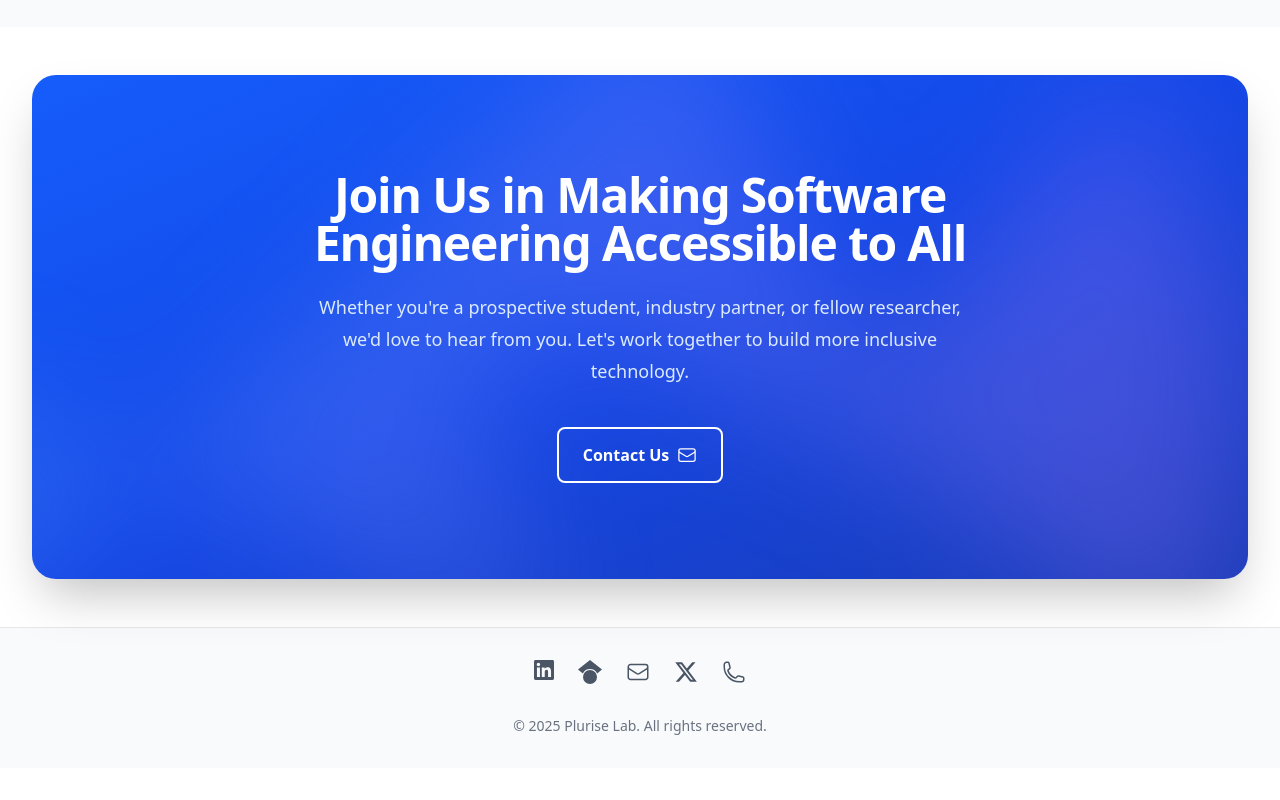
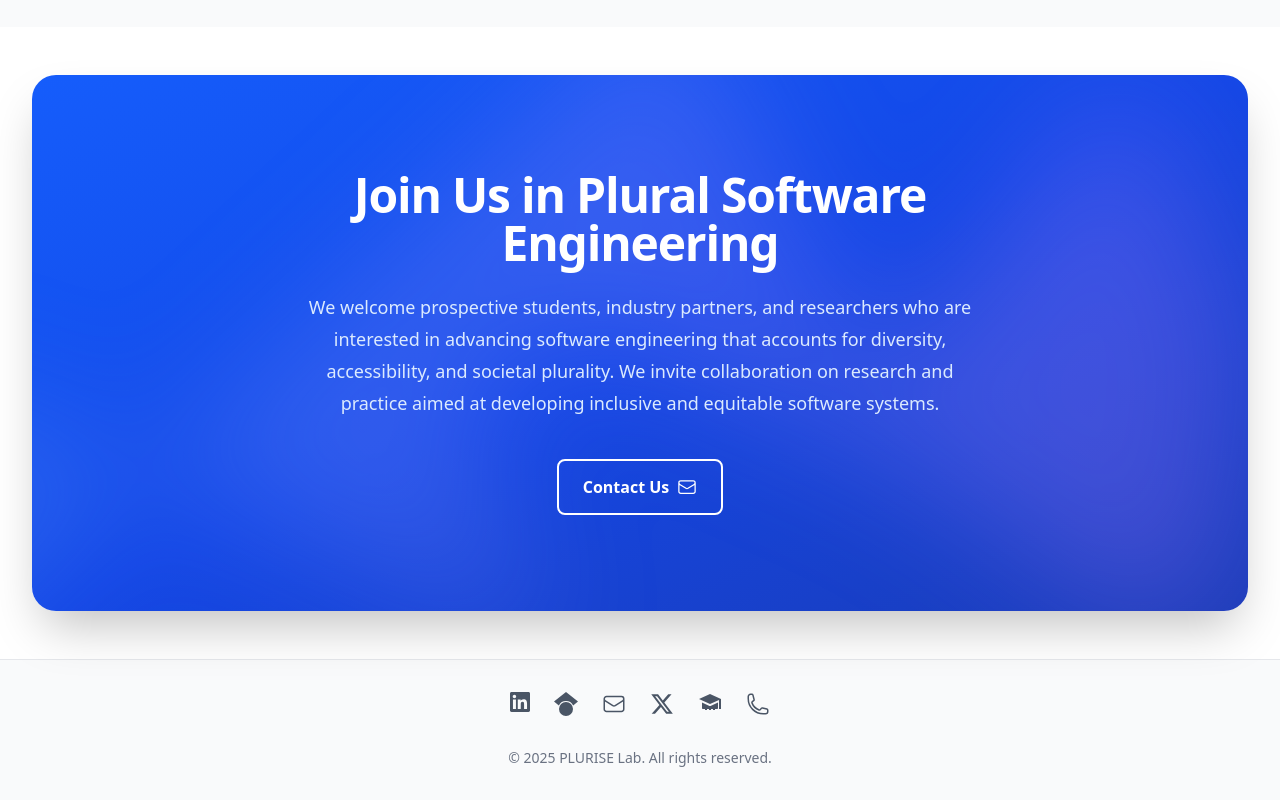
Before and after one commit to SeallLab/Portfolio-Website, a React (Vite) app in the folder client/: page / in a window 1280 px wide. Shown: the part 949-1749 px from the top of the page. Before the commit the page ends 1717 px from the top, so only its background shows below. Built offline with nearby package versions, Linux system fonts and the light colour scheme; no server answers.

Commit message:
Updated footer and add university icon

```diff
--- a/client/src/components/Footer.tsx
+++ b/client/src/components/Footer.tsx
@@ -4,6 +4,7 @@ import {
   EnvelopeIcon,
   TwitterIcon,
   PhoneIcon,
+  UniversityIcon,
 } from "./Icons";
 
 export default function Footer() {
@@ -27,6 +28,11 @@ export default function Footer() {
       name: "X (Twitter)",
       href: "https://x.com/softwaronnie",
       icon: TwitterIcon,
+    },
+    {
+      name: "University Profile",
+      href: "https://profiles.ucalgary.ca/ronnie-de-souza-santos",
+      icon: UniversityIcon,
     },
   ];
 
@@ -62,7 +68,7 @@ export default function Footer() {
           {/* Copyright */}
           <div className="text-center">
             <p className="text-sm text-gray-500">
-              &copy; {new Date().getFullYear()} Plurise
+              &copy; {new Date().getFullYear()} PLURISE
               Lab. All rights reserved.
             </p>
           </div>
--- a/client/src/components/Icons.tsx
+++ b/client/src/components/Icons.tsx
@@ -80,3 +80,17 @@ export const GitHubIcon = () => (
     />
   </svg>
 );
+
+export const UniversityIcon = () => (
+  <svg
+    className="h-6 w-6"
+    fill="currentColor"
+    viewBox="0 0 24 24"
+    aria-hidden="true"
+  >
+    {/* Mortarboard / university building hybrid */}
+    <path d="M12 2L1 7l11 5 9-4.091V17h2V7L12 2z" />
+    <path d="M4 10.5V16c0 .552.448 1 1 1h14c.552 0 1-.448 1-1v-5.5l-8 3.636L4 10.5z" />
+    <path d="M7 14v4h2v-4H7zm4 0v4h2v-4h-2zm4 0v4h2v-4h-2z" />
+  </svg>
+);
--- a/client/src/pages/Home/CTASection.tsx
+++ b/client/src/pages/Home/CTASection.tsx
@@ -47,8 +47,8 @@ export default function CTASection() {
 }
 
 const CTASectionContent = {
-  headline: "Join Us in Making Software Engineering Accessible to All",
+  headline: "Join Us in Plural Software Engineering",
   subtitle:
-    "Whether you're a prospective student, industry partner, or fellow researcher, we'd love to hear from you. Let's work together to build more inclusive technology.",
+    "We welcome prospective students, industry partners, and researchers who are interested in advancing software engineering that accounts for diversity, accessibility, and societal plurality. We invite collaboration on research and practice aimed at developing inclusive and equitable software systems.",
   primaryButtonText: "Contact Us",
 };
```
